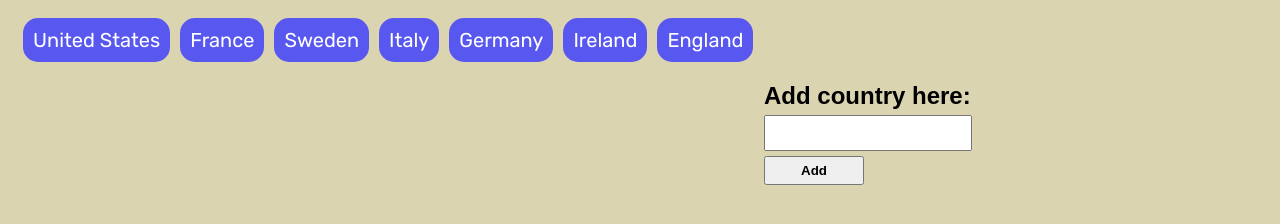
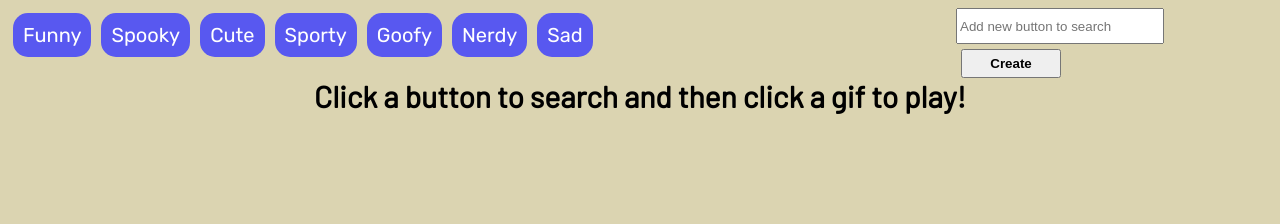
Before and after one commit to bburwell91/CountryGiphy, a plain HTML site: page index.html in a window 1280 px wide. Drawn offline with nearby package versions, Linux system fonts and the light colour scheme.

Commit message:
changed some css

```diff
--- a/assets/css/style.css
+++ b/assets/css/style.css
@@ -1,40 +1,57 @@
 body {
     background-color: #dbd4b1;
-    font-family: 'Merriweather', sans-serif;
+    font-family: 'Barlow', sans-serif;
 }
 
 label {
     display: block;
     font-family: 'Merriweather', sans-serif;
-    font-size: 24px;
-    font-weight: bold;
+    font-size: 18px;
     margin-bottom: 5px;
 }
 
-#add-country {
-    display: block;
+#add-button {
     font-weight: bold;
     margin-top: 5px;
+    margin-left: 5px;
     padding: 5px;
     width: 100px;
 }
 
 #btn-container {
-    padding: 10px 10px 20px 10px;
+    float: left;
+    margin-right: 0;
+    width: 75%;
 }
 
-#country-input {
+#button-input {
     height: 30px;
     width: 200px;
 }
 
 #form-container {
     float: right;
-    margin-right: 300px;
+    width: 25%;
 }
 
 #gif-dump {
-    padding-left: 10px;
+    clear: both;
+    margin: 10px;
+    width: 100%;
+}
+
+#instructions {
+    float: left;
+    font-size: 30px;
+    font-weight: bold;
+    margin-bottom: 10px;
+    text-align: center;
+    width: 100%;
+}
+
+#gif0, #gif1, #gif2, #gif3, #gif4, #gif5, #gif6, #gif7, #gif8, #gif9, #gif9, #gif10, #gif11, #gif12, #gif13, #gif14, #gif15, #gif16, #gif17, #gif18, #gif19 {
+    display: inline-block;
+    padding: 0 5px;
 }
 
 .rfont {
@@ -50,6 +67,6 @@ label {
     color: #fff;
     font-family: 'Rubik', sans-serif;
     font-size: 20px;
-    margin: 0 5px;
+    margin: 5px;
     padding: 10px;
 }
--- a/index.html
+++ b/index.html
@@ -5,6 +5,8 @@
   <title>AJAX assignment</title>
   <link rel="stylesheet" type="text/css" href="assets/css/style.css">
   <link href="https://fonts.googleapis.com/css?family=Asap|Merriweather+Sans|Nunito+Sans|Rubik" rel="stylesheet">
+  <link href="https://fonts.googleapis.com/css?family=Barlow&display=swap" rel="stylesheet">
+
 
 </head>
 
@@ -14,19 +16,19 @@
 
 <div id="form-container">
 
-<label for="country-input">Add country here:</label>
-<input id="country-input"></input>
-<button id="add-country">Add</button>
+<input id="button-input" placeholder="Add new button to search"></input>
+<button id="add-button">Create</button>
 
 </div>
 
+<div id="instructions">Click a button to search and then click a gif to play!</div>
 <div id="gif-dump"></div>
 
 <script src="https://cdnjs.cloudflare.com/ajax/libs/jquery/3.2.1/jquery.min.js"></script>
 <script type="text/javascript">
 
 // topics variable containing different items in an array
-var topics = ["United States", "France", "Sweden", "Italy", "Germany", "Ireland", "England"];
+var topics = ["Funny", "Spooky", "Cute", "Sporty", "Goofy", "Nerdy", "Sad"];
 
 // function to create buttons using a for loop going through the array above
 function createBtns() {
@@ -37,7 +39,7 @@ function createBtns() {
         btn.addClass("state");
         btn.attr("data-name", topics[i]);
         btn.text(topics[i]);
-        btn.on("click", findGif)
+        btn.on("click", findGif);
         $("#btn-container").append(btn);
   };
 };
@@ -49,7 +51,7 @@ function findGif() {
   $("#gif-dump").empty();
   var topic = $(this).attr("data-name");
   var apiKey = "Jlnuyj2qeF35yOEVdvqyo01BDLWA6rPe";
-  var queryURL = "https://api.giphy.com/v1/gifs/search?q=" + topic + "&apikey=" + apiKey + "&limit=10";
+  var queryURL = "https://api.giphy.com/v1/gifs/search?q=" + topic + "&apikey=" + apiKey + "&limit=20";
 
   // ajax call
   $.ajax({
@@ -97,33 +99,11 @@ function clickGif(e) {
         $(this).attr("src", src.replace(/\_s.gif/i, ".gif"))
       }
 }
-  // });
-
-  // declare the basic form elements into variables
-  // var form = $("<form>");
-  // form.attr("onsubmit", validateForm);
-  // var textInput = $("<input>");
-  // var label = $("<label>");
-  // var btnInput = $("<button>");
-  // // append the form into the form-container div
-  //   $("#form-container").append(form);
-  //   // create the label and append to the form
-  //   label.attr("for", "country-input");
-  //   label.text("Add a country:");
-  //   form.prepend(label);
-  //   // create the input and append to the form
-  //   textInput.attr("type", "text");
-  //   textInput.attr("id", "country-input");
-  //   form.append(textInput);
-  //   // create the input button to add a new country to the btn-container on click
-  //   // btnInput.attr("type", "submit");
-  //   btnInput.attr("id", "add-country");
-  //   form.append(btnInput);
 
   // on click adds the value of the textbox to the end of the array and recreates the buttons with the new button
-$("#add-country").on("click", function() {
+$("#add-button").on("click", function() {
 
-  var value = $("#country-input").val().trim();
+  var value = $("#button-input").val().trim();
     topics.push(value);
     var btn = $("<button>");
     btn.addClass("state");
```
Also changed, not shown: assets/javascript/app.js (deleted, +0 -9 lines).
